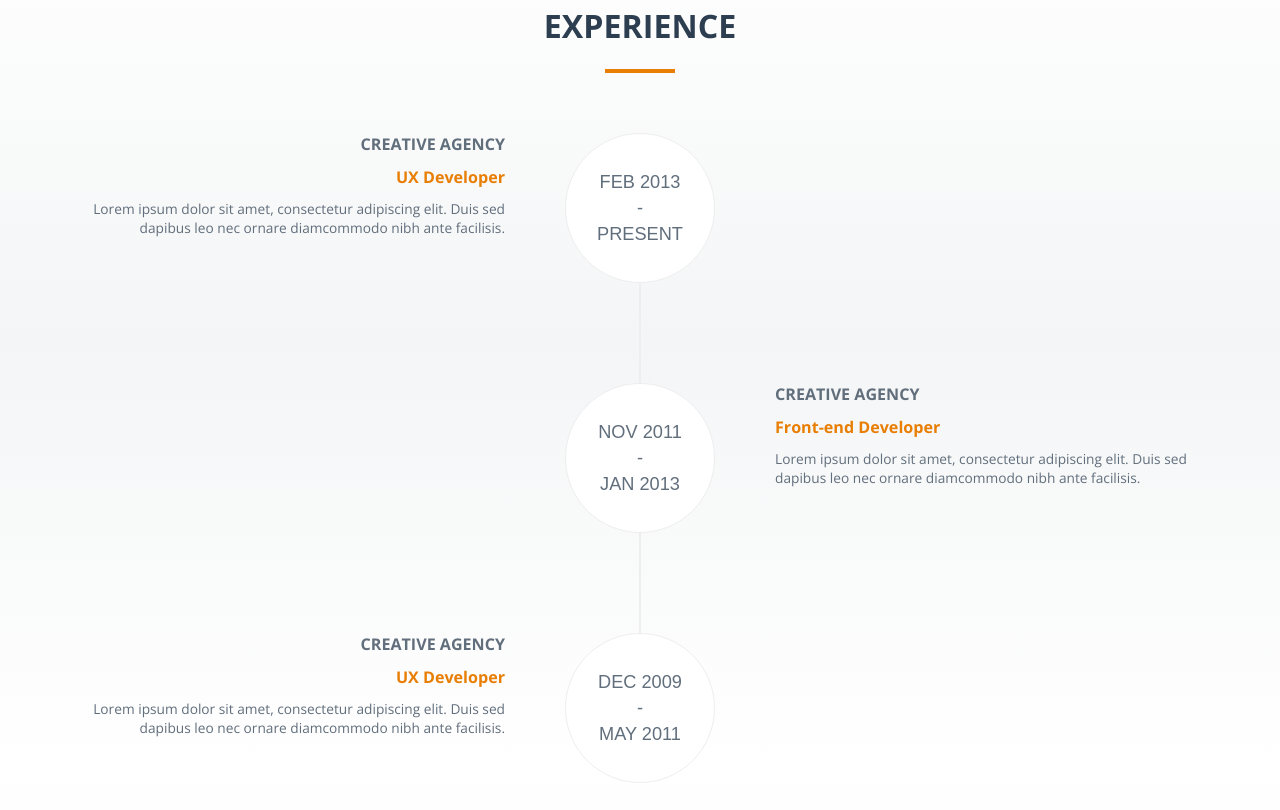
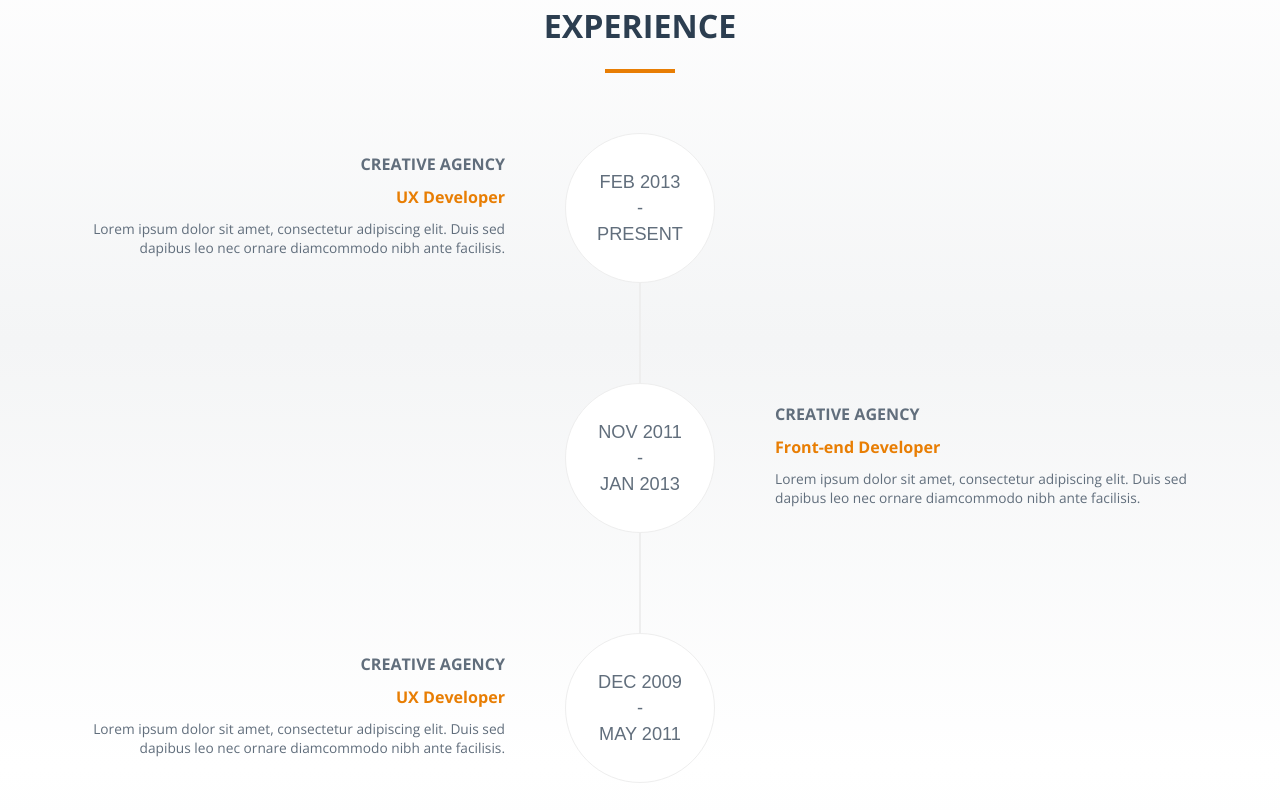
Before and after one commit to vaartemyeva/Portfolio, a plain HTML site: page index.html in a window 1280 px wide. Shown: the part 3650-4460 px from the top of the page. Drawn offline with nearby package versions, Linux system fonts and the light colour scheme; files that its build step writes are made by us from their sources.

Commit message:
Update style.less

```diff
--- a/styles/style.less
+++ b/styles/style.less
@@ -441,7 +441,7 @@ i.fa {
         width: 40%;
         text-align: right;
         font-family: 'Open Sans', sans-serif;
-        padding: 0 20px 20px;
+        padding: 20px 20px 20px;
 
         .text_color{
             color: #E87E04;
@@ -470,7 +470,7 @@ i.fa {
         width: 40%;
         text-align: left;
         font-family: 'Open Sans', sans-serif;
-        padding: 0 20px 20px;
+        padding: 20px 20px 20px;
 
         .text_color{
             color: #E87E04;
```
